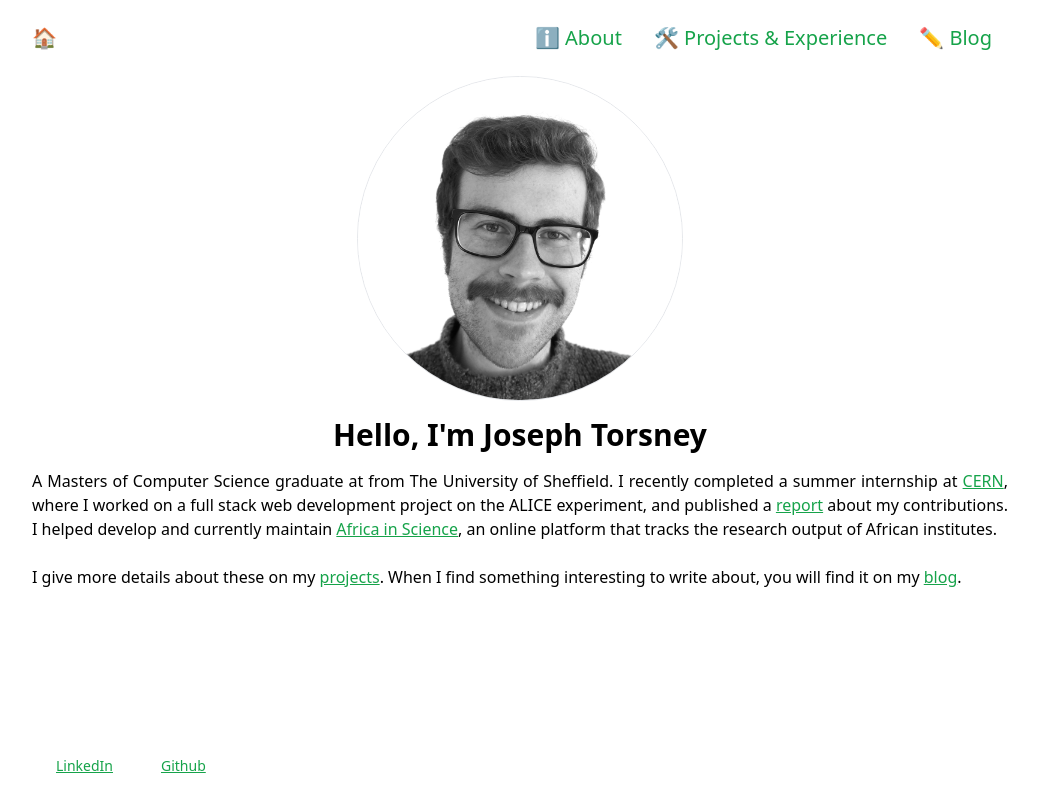
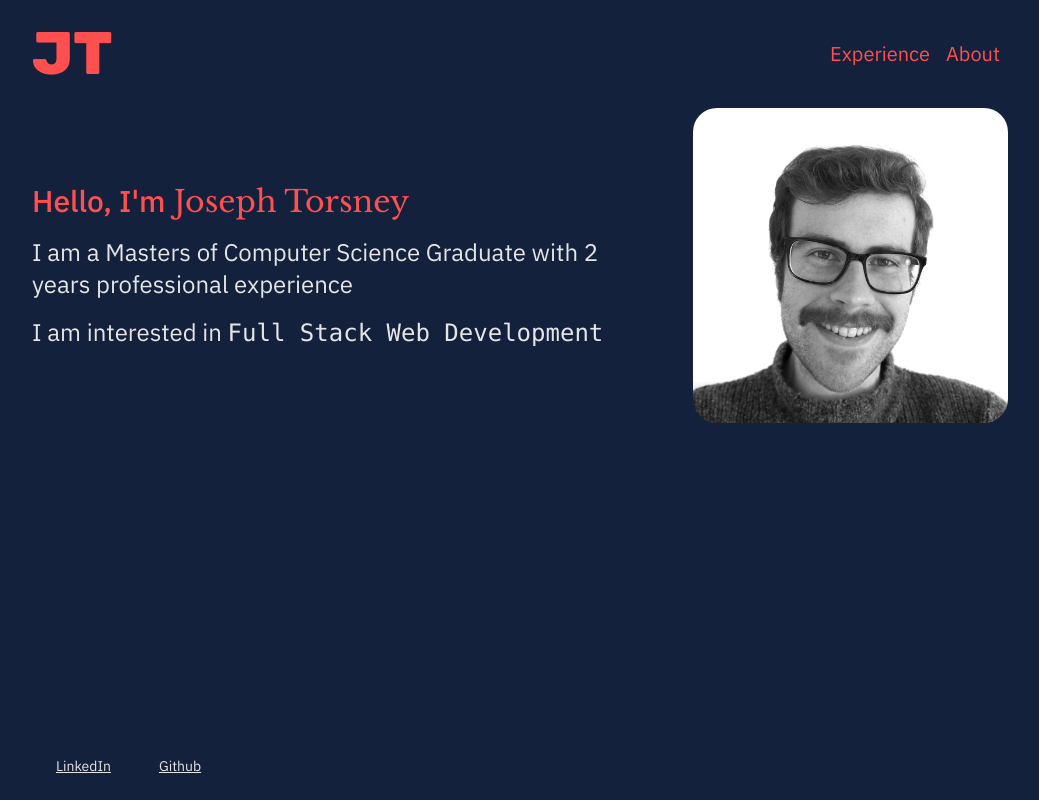
Before and after one commit to joetorsney/blog, a Next.js app: page / in a window 1280 px wide. Shown: the whole page, without its empty margins (120-1159 px from the left). Built offline with nearby package versions, Linux system fonts and the light colour scheme.

Commit message:
add new landing page

```diff
--- a/package.json
+++ b/package.json
@@ -16,7 +16,7 @@
     "eslint": "8.27.0",
     "eslint-config-next": "13.0.4",
     "gray-matter": "^4.0.3",
-    "next": "13.0.4",
+    "next": "14.0.3",
     "react": "18.2.0",
     "react-dom": "18.2.0",
     "remark": "^14.0.2",
--- a/pages/about.tsx
+++ b/pages/about.tsx
@@ -13,7 +13,7 @@ const About = (props: ProjectPageProps) => (
   <Layout>
     <SEO title='About & Experience'/>
     <div className="flex justify-center">
-      <article className='prose lg:prose-lg prose-p:text-justify' dangerouslySetInnerHTML={{__html: props.content}} />
+      <article className='prose lg:prose-lg prose-p:text-justify prose-p:text-white prose-invert' dangerouslySetInnerHTML={{__html: props.content}} />
     </div>
   </Layout>
 )
--- a/pages/index.tsx
+++ b/pages/index.tsx
@@ -10,30 +10,19 @@ export default function Home() {
     <Layout>
       <SEO title='Home'/>
       <div>
-        <div className='flex justify-center'>
-          <div className='w-1/2 md:w-1/3 relative aspect-square h-auto overflow-hidden border rounded-full'>
-            <Image src={profilePic} alt='A picture of me' layout='fill'/>
+        <div className='md:flex items-center gap-8 flex-row-reverse'>
+          <div className='max-md:flex justify-center'>
+            <div className='max-w-md max-md:w-1/2 relative aspect-square h-auto overflow-hidden border-0 border-transparent rounded-3xl'>
+              <Image src={profilePic} alt='A picture of me' layout='responsive'/>
+            </div>
+          </div>
+          <div className='justify'>
+            <h1 className='justify font-medium text-3xl text-secondary py-2'><span>Hello, I&apos;m</span><span className='font-serif-italic'> Joseph Torsney</span></h1>
+            <h1 className='justify text-2xl py-2'>I am a Masters of Computer Science Graduate with 2 years professional experience</h1>
+            <h1 className='justify text-2xl py-2'>I am interested in <span className='font-mono'>Full Stack Web Development</span></h1>
           </div>
         </div>
-        <div>
-          <h1 className='text-center text-3xl font-bold py-4'>Hello, I&apos;m Joseph Torsney</h1>
-          <p className='text-justify'>
-            A Masters of Computer Science graduate at from The University of Sheffield.
-            I recently completed a summer internship at <Link href='cern.ch' className='text-green-600 underline'>CERN</Link>,
-            where I worked on a full stack web development project on the ALICE experiment, and published a {" "}
-            <Link href='http://cds.cern.ch/record/2873559?ln=en' className='text-green-600 underline'>report</Link> about my contributions.
-            I helped develop and currently maintain {" "}
-            <Link href='http://www.africainscience.org' className='text-green-600 underline'>Africa in Science</Link>,
-            an online platform that tracks the research output of African institutes.
-            <br />
-            <br />
-            I give more details about these on my {" "}
-            <Link href='projects' className='text-green-600 underline'>projects</Link>. When I find something interesting to write about, you will find it on my {" "}
-            <Link href='blog' className='text-green-600 underline'>blog</Link>.
-          </p>
-        </div>
       </div>
-
     </Layout>
   )
 }
--- a/pages/projects.tsx
+++ b/pages/projects.tsx
@@ -13,7 +13,7 @@ const Projects = (props: ProjectPageProps) => (
   <Layout>
     <SEO title='Projects & Experience'/>
     <div className="flex justify-center">
-      <article className='prose lg:prose-lg prose-p:text-justify' dangerouslySetInnerHTML={{__html: props.content}} />
+      <article className='prose lg:prose-lg prose-p:text-justify prose-invert' dangerouslySetInnerHTML={{__html: props.content}} />
     </div>
   </Layout>
 )
--- a/src/components/layouts/layout.tsx
+++ b/src/components/layouts/layout.tsx
@@ -1,3 +1,28 @@
+import { IBM_Plex_Sans, Rubik, Libre_Baskerville } from 'next/font/google'
+
+const ibm = IBM_Plex_Sans({
+  weight: ['400', '500', '600', '700'],
+  subsets: ['latin'],
+  display: 'swap',
+  variable: '--font-ibm',
+})
+
+const rubik = Rubik({
+  weight: '800',
+  subsets: ['latin'],
+  display: 'swap',
+  variable: '--font-rubik',
+})
+
+const libre_baskerville = Libre_Baskerville({
+  weight: '400',
+  style: 'italic',
+  subsets: ['latin'],
+  display: 'swap',
+  variable: '--font-libre-italic',
+})
+
+
 import React from "react"
 import Nav from "../../nav";
 import Footer from "../footer";
@@ -7,7 +32,7 @@ interface Props {
 }
 
 const Layout = ({ children }: Props) => (
-  <div className='max-w-5xl mx-auto px-4 sm:px-6 flex flex-col h-screen justify-between'>
+  <div className={`${ibm.variable} ${rubik.variable} ${libre_baskerville.variable} font-sans max-w-5xl mx-auto px-4 sm:px-6 flex flex-col h-screen justify-between`}>
     <Nav />
     <main className="mb-auto">{children}</main>
     <Footer />
--- a/src/nav.tsx
+++ b/src/nav.tsx
@@ -3,12 +3,13 @@ import Link from "next/link"
 const Nav = () => (
   <div className="flex justify-between py-6 text-xl">
     <div>
-      <Link href='/'>🏠</Link>
+      <Link href='/'><span className="font-logo text-secondary text-6xl">JT</span></Link>
     </div>
-    <div className="[&>*]:mx-2 [&>*]:p-2">
-      <Link href='about' className='text-green-600 hover:border-b-2'>ℹ️ About</Link>
-      <Link href='projects' className='text-green-600 hover:border-b-2'>🛠️ Projects & Experience</Link>
-      <Link href='blog' className='text-green-600 hover:border-b-2 '>✏️ Blog</Link>
+    <div className="flex items-center [&>*]:mx-2">
+      <Link href='projects' className='text-secondary hover:text-primary-light'>Experience</Link>
+      <Link href='about' className='text-secondary hover:text-primary-light'>About</Link>
+      {/* <Link href='contact' className='text-secondary hover:text-primary-light'>Contact</Link> */}
+      {/* <Link href='blog' className='text-secondary hover:border-b-2 '>✏️ Blog</Link> */}
     </div>
   </div>
 )
--- a/styles/globals.css
+++ b/styles/globals.css
@@ -1,3 +1,8 @@
 @tailwind base;
+@layer base {
+    html {
+        @apply text-primary-light bg-primary
+    }
+}
 @tailwind components;
 @tailwind utilities;
--- a/tailwind.config.js
+++ b/tailwind.config.js
@@ -2,7 +2,19 @@
 module.exports = {
   content: ['./pages/**/*.{ts,tsx}', './src/**/*.{ts,tsx}'],
   theme: {
-    extend: {},
+    colors: {
+      'primary': '#14213D',
+      'primary-light': '#E5E5E5',
+      // 'secondary': '#E54B4B'
+      'secondary': '#FF4F4F'
+    },
+    extend: {
+      fontFamily: {
+        'sans': ['var(--font-ibm)'],
+        'serif-italic': ['var(--font-libre-italic)'],
+        'logo': ['var(--font-rubik)'],
+      }
+    }
   },
   plugins: [
     require('@tailwindcss/typography')
```
Also changed, not shown: 1 other file (tests, documents, lock files or other folders).
